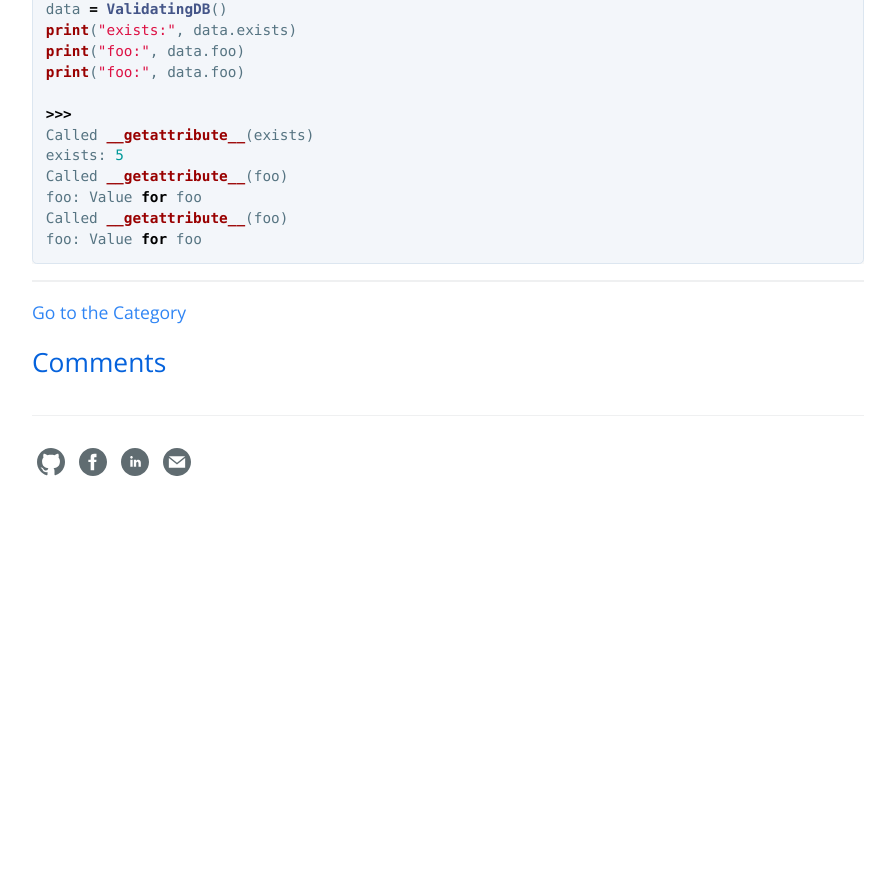
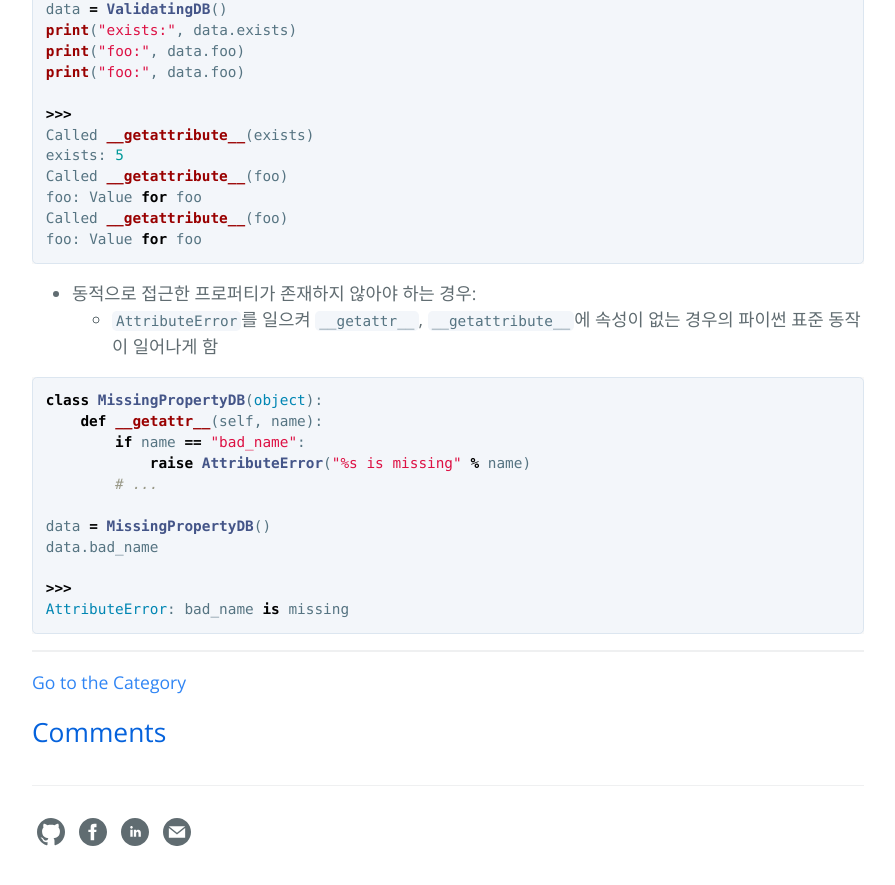
Before and after one commit to hcnoh/hcnoh.github.io, a Jekyll site: the page built from _posts/2018-10-17-effective-python-way32.md, in a window 1280 px wide and 900 px high, scrolled down 2701 px. Shown: the top 885 px of the window, without its empty margins (192-1087 px from the left). Built offline with Jekyll 4.4.1, drawn with Linux system fonts in a browser that asks for light colours; comment, search, counter and statistics services are not loaded; before the commit the page ends 3231 px from its top, so only the background shows below that.

Commit message:
Update 2018-10-17-effective-python-way32.md

````diff
--- a/_posts/2018-10-17-effective-python-way32.md
+++ b/_posts/2018-10-17-effective-python-way32.md
@@ -112,3 +112,20 @@ foo: Value for foo
 Called __getattribute__(foo)
 foo: Value for foo
 ```
+
+- 동적으로 접근한 프로퍼티가 존재하지 않아야 하는 경우:
+    - `AttributeError`를 일으켜 `__getattr__`, `__getattribute__`에 속성이 없는 경우의 파이썬 표준 동작이 일어나게 함
+
+```python
+class MissingPropertyDB(object):
+    def __getattr__(self, name):
+        if name == "bad_name":
+            raise AttributeError("%s is missing" % name)
+        # ...
+
+data = MissingPropertyDB()
+data.bad_name
+
+>>>
+AttributeError: bad_name is missing
+```
````
